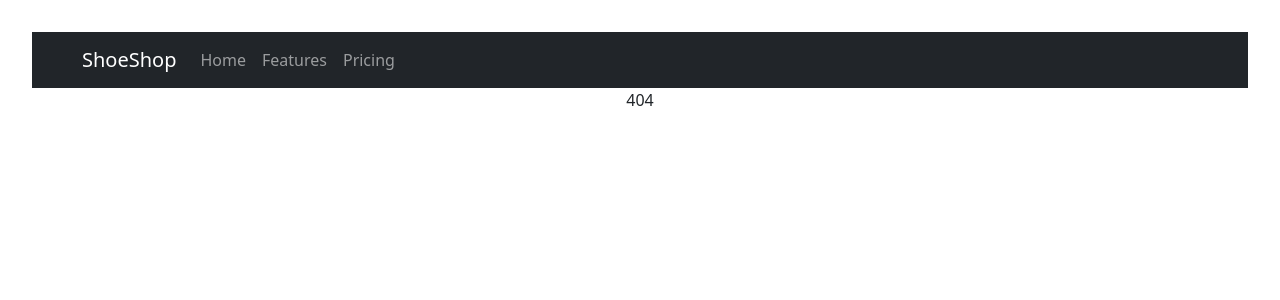
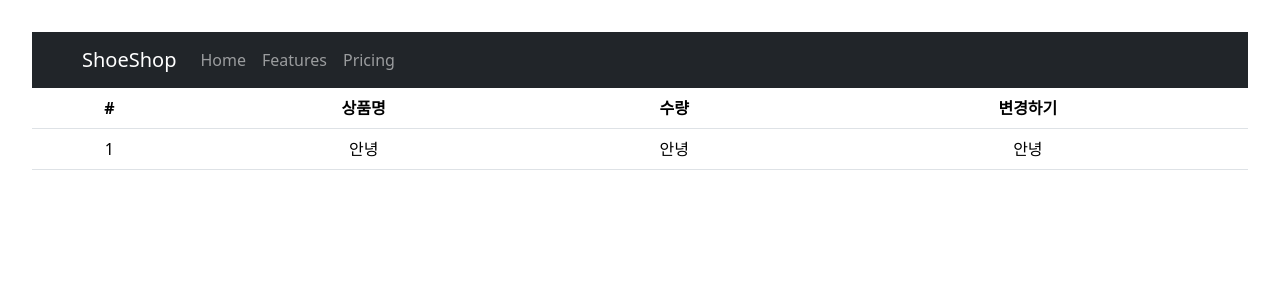
Before and after one commit to goods0103/ReactRepo2, a React (Vite) app: page /cart in a window 1280 px wide. Before the commit this address had no page. Shown: the top 300 px of the page. Built offline with nearby package versions, Linux system fonts and the light colour scheme.

Commit message:
react version update commit

```diff
--- a/src/App.jsx
+++ b/src/App.jsx
@@ -5,6 +5,7 @@ import { Button, Navbar, Nav, Container, Row, Col } from 'react-bootstrap';
 import data from './data.js';
 import Detail from './Routes/Detail.jsx'
 import About from './Routes/Event.jsx'
+import Cart from './Routes/Cart.jsx'
 import { Routes, Route, Link, useNavigate, Outlet } from 'react-router-dom'
 import axios from 'axios'
 
@@ -72,6 +73,7 @@ function App() {
             }}>데이터 가져오기</button>
           </>} />
         <Route path="/detail/:id" element={<Detail shoes={shoes}/>} />
+        <Route path="/cart" element={<Cart></Cart>}/>
         <Route path="/event" element={<About></About>} >
           <Route path="one" element={<div>첫번째 이벤트</div>} />
           <Route path="two" element={<div>두번째 이벤트</div>} />
--- /dev/null
+++ b/src/Routes/Cart.jsx
@@ -0,0 +1,28 @@
+import { Table } from 'react-bootstrap'
+import { useSelector } from 'react-redux';
+
+const Cart = () => {
+    let a = useSelector((state)=>{return state.user})
+    console.log(a)
+    return (
+        <Table>
+            <thead>
+                <tr>
+                    <th>#</th>
+                    <th>상품명</th>
+                    <th>수량</th>
+                    <th>변경하기</th>
+                </tr>
+            </thead>
+            <tbody>
+                <tr>
+                    <td>1</td>
+                    <td>안녕</td>
+                    <td>안녕</td>
+                    <td>안녕</td>
+                </tr>
+            </tbody>
+        </Table>
+    )
+}
+export default Cart;
--- /dev/null
+++ b/src/store.js
@@ -0,0 +1,13 @@
+import { configureStore, createSlice } from '@reduxjs/toolkit'
+
+let user = createSlice(
+    {
+        name : 'user',
+        initialState : 'Yun'
+    }
+)
+export default configureStore({
+  reducer: {
+    user : user.reducer
+  }
+})
```
Also changed, not shown: package.json (+6 -4 lines), src/main.jsx (+6 -2 lines), 1 other file (tests, documents, lock files or other folders).
